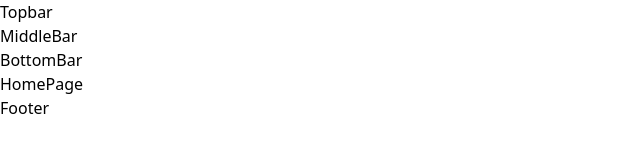
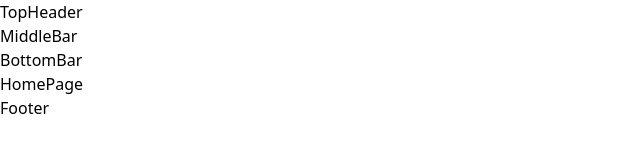
Before and after one commit to JobayerRahman106/eshopapp, a React (Vite) app: page / in a window 1280 px wide. Shown: the top 160 px of the page, without its empty margins (0-640 px from the left). Built offline with nearby package versions, Linux system fonts and the light colour scheme.

Commit message:
Top header Bar added

```diff
--- a/src/header/Header.jsx
+++ b/src/header/Header.jsx
@@ -1,12 +1,12 @@
 import React from 'react'
-import Topbar from './Topbar'
 import BottomBar from './BottomBar'
 import MiddleBar from './MiddleBar'
+import TopHeader from './TopHeader'
 
 const Header = () => {
   return (
     <>
-        <Topbar/>
+        <TopHeader/>
         <MiddleBar/>
         <BottomBar/>
     </>
--- a/src/header/TopBar.jsx
+++ /dev/null
@@ -1,9 +0,0 @@
-import React from 'react'
-
-const Topbar = () => {
-  return (
-    <div>Topbar</div>
-  )
-}
-
-export default Topbar
--- /dev/null
+++ b/src/header/TopHeader.jsx
@@ -0,0 +1,9 @@
+import React from 'react'
+
+const TopHeader = () => {
+  return (
+    <div>TopHeader</div>
+  )
+}
+
+export default TopHeader
```
